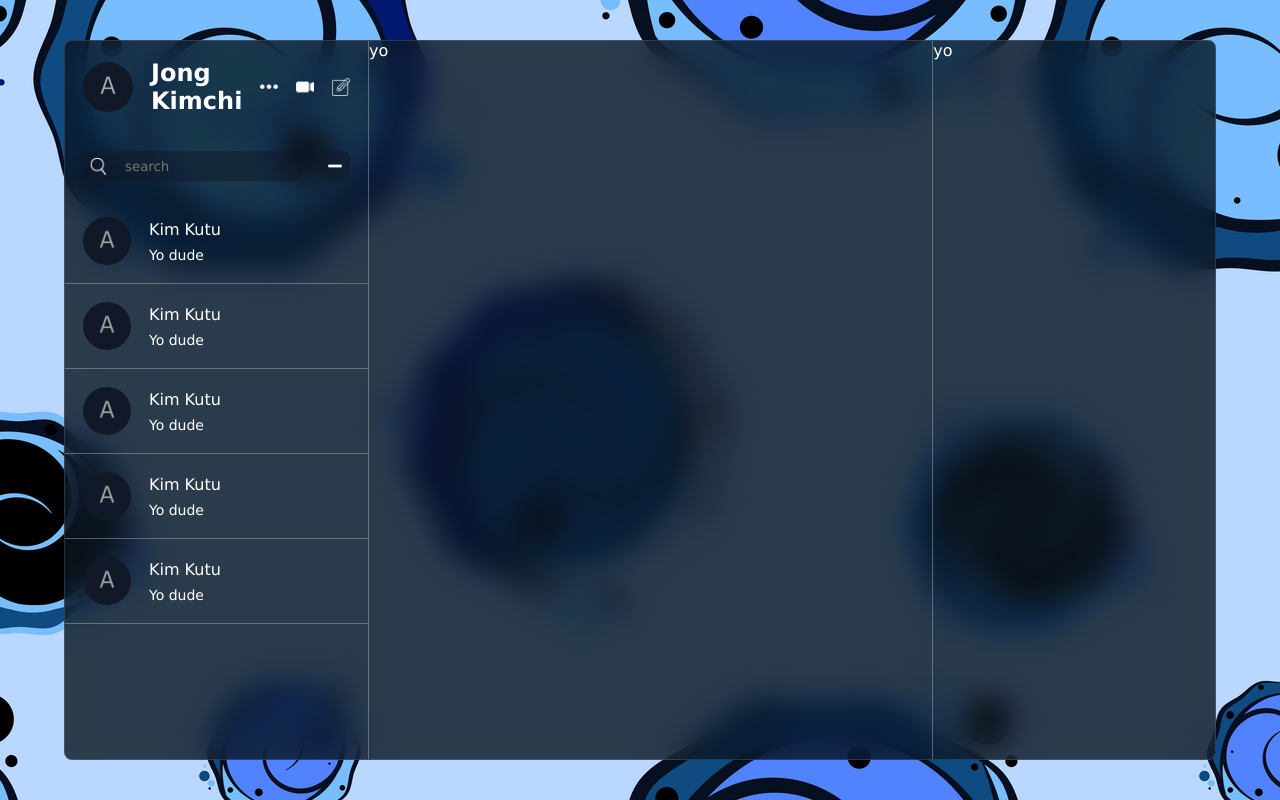
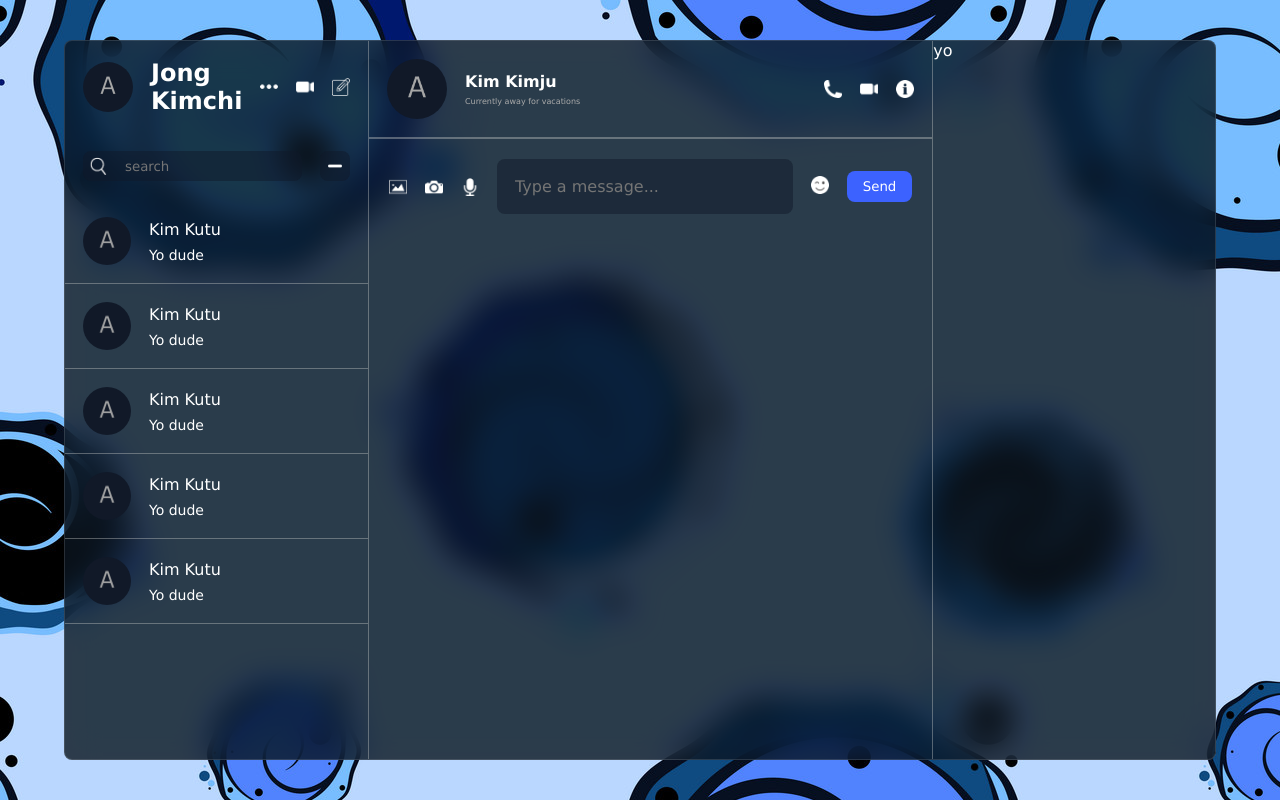
Before and after one commit to Odienne/react-chat-firebase, a React (Vite) app: page / in a window 1280 px wide. Built offline with nearby package versions, Linux system fonts and the light colour scheme.

Commit message:
starting mockup feature chat and its css

```diff
--- a/components/chat/Chat.jsx
+++ b/components/chat/Chat.jsx
@@ -3,7 +3,33 @@ import "./chat.css"
 const Chat = () => {
     return (
         <div className="chat">
-yo
+            <div className="chat__top">
+                <div className="chat__top__user">
+                    <img src="./avatar.png" alt="avatar"/>
+                    <div className="chat__top__user__info">
+                        <span>Kim Kimju</span>
+                        <p>Currently away for vacations</p>
+                    </div>
+                </div>
+                <div className="chat__top__user__icons">
+                    <img src="./phone.png" alt="phone"/>
+                    <img src="./video.png" alt="video"/>
+                    <img src="./info.png" alt="info"/>
+                </div>
+            </div>
+            <div className="chat__center"></div>
+            <div className="chat__bottom">
+                <div className="chat__bottom__icons">
+                    <img src="./img.png" alt="img"/>
+                    <img src="./camera.png" alt="camera"/>
+                    <img src="./mic.png" alt="mic"/>
+                </div>
+                <input type="text" placeholder="Type a message..."/>
+                <div className="chat__bottom__emoji">
+                    <img src="./emoji.png" alt="emoji"/>
+                </div>
+                <button className="chat__bottom__send">Send</button>
+            </div>
         </div>
     );
 };
--- a/components/chat/chat.css
+++ b/components/chat/chat.css
@@ -1,5 +1,100 @@
 .chat {
-    flex: 2;
     border-left: 1px solid rgba(200, 200, 200, 0.4);
     border-right: 1px solid rgba(200, 200, 200, 0.4);
+    flex: 2;
+    height: 100%;
 }
+
+.chat__top {
+    align-items: center;
+    border-bottom: 1px solid rgba(200, 200, 200, 0.4);
+    display: flex;
+    justify-content: space-between;
+    padding: 18px;
+}
+
+.chat__top__user {
+    align-items: center;
+    display: flex;
+    gap: 18px;
+
+}
+
+.chat__top__user img {
+    border-radius: 50%;
+    height: 60px;
+    object-fit: cover;
+    width: 60px;
+}
+
+.chat__top__user__info {
+    display: flex;
+    flex-direction: column;
+    gap: 6px;
+}
+
+.chat__top__user__info span {
+    font-size: 16px;
+    font-weight: bold;
+}
+
+.chat__top__user__info p {
+    font-size: 8px;
+    font-weight: 300;
+    color: #aaa;
+}
+
+.chat__top__user__icons {
+    display: flex;
+    gap: 18px;
+
+}
+
+.chat__top__user__icons img {
+    width: 18px;
+    height: 18px;
+}
+
+
+/*bottom*/
+.chat__bottom {
+    align-items: center;
+    border-top: 1px solid rgba(200, 200, 200, 0.4);
+    display: flex;
+    justify-content: space-between;
+    padding: 20px;
+    gap: 18px;
+}
+
+.chat__bottom__icons {
+    display: flex;
+    gap: 18px;
+}
+
+.chat__bottom__icons img, .chat__bottom__emoji img {
+    cursor: pointer;
+    height: 18px;
+    width: 18px;
+}
+
+
+.chat__bottom input {
+    background-color: rgba(17, 25, 40, 0.5);
+    border: none;
+    color: white;
+    flex: 1;
+    outline: none;
+    padding: 18px;
+    font-size: 16px;
+    border-radius: 8px;
+}
+
+.chat__bottom__send {
+    background-color: #3c62ff;
+    color: white;
+    padding: 8px 16px;
+    border-radius: 8px;
+    outline: none;
+    border: none;
+    cursor: pointer;
+}
```
